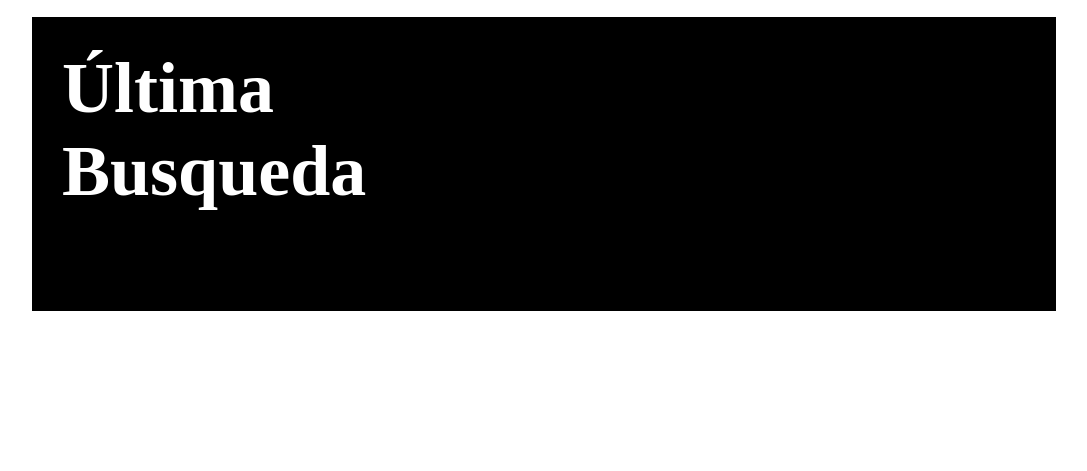
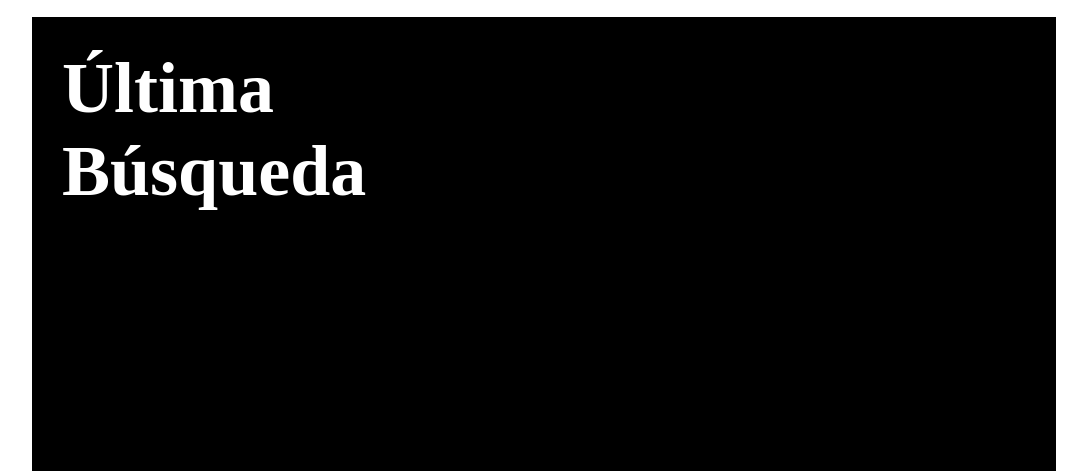
Before and after one commit to JSarevalo25/PW22431112, a plain HTML site: page practica01css_SánchezArévaloJoséAntonio/index.html in a window 1280 px wide. Shown: the part 934-1405 px from the top of the page, without its empty margins (96-1183 px from the left). Before the commit the page ends 1245 px from the top, so only its background shows below. Drawn offline with Linux system fonts and the light colour scheme.

Commit message:
Practica01cssCompleto
Alumno: Sánchez Arévalo José Antonio

```diff
--- a/practica01css_SánchezArévaloJoséAntonio/css/estilos.css
+++ b/practica01css_SánchezArévaloJoséAntonio/css/estilos.css
@@ -78,5 +78,5 @@ footer article{
     height: 100px;
     padding: 30px;
     color:white;
-    width: 32.8;
+    width: 32.8%;
 }
--- a/practica01css_SánchezArévaloJoséAntonio/index.html
+++ b/practica01css_SánchezArévaloJoséAntonio/index.html
@@ -63,7 +63,7 @@
     </section>
     <footer>
         <article>
-            <span class="unaSeccion nito">Última <br> Busqueda</span>
+            <span class="unaSeccion nito">Última Búsqueda</span>
         </article>
         <article>
             &nbsp;
```
